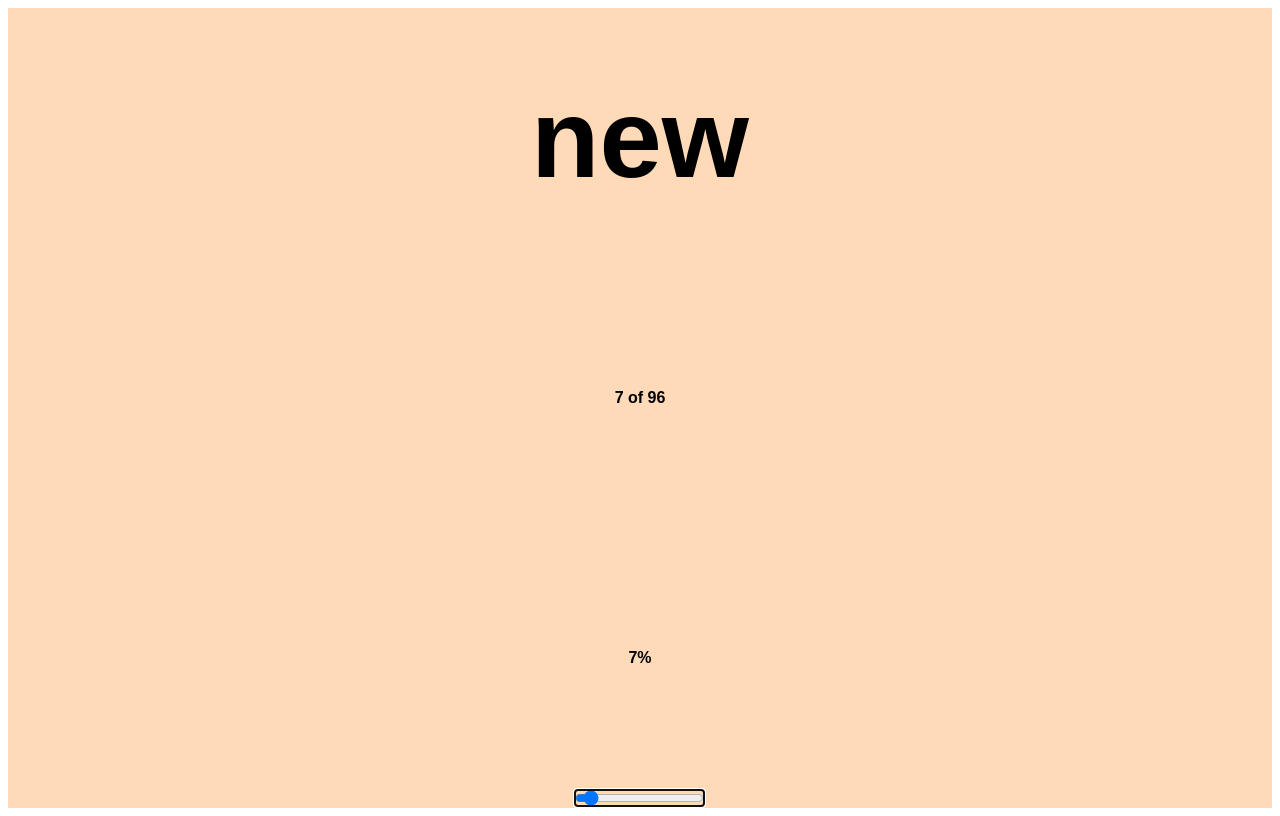
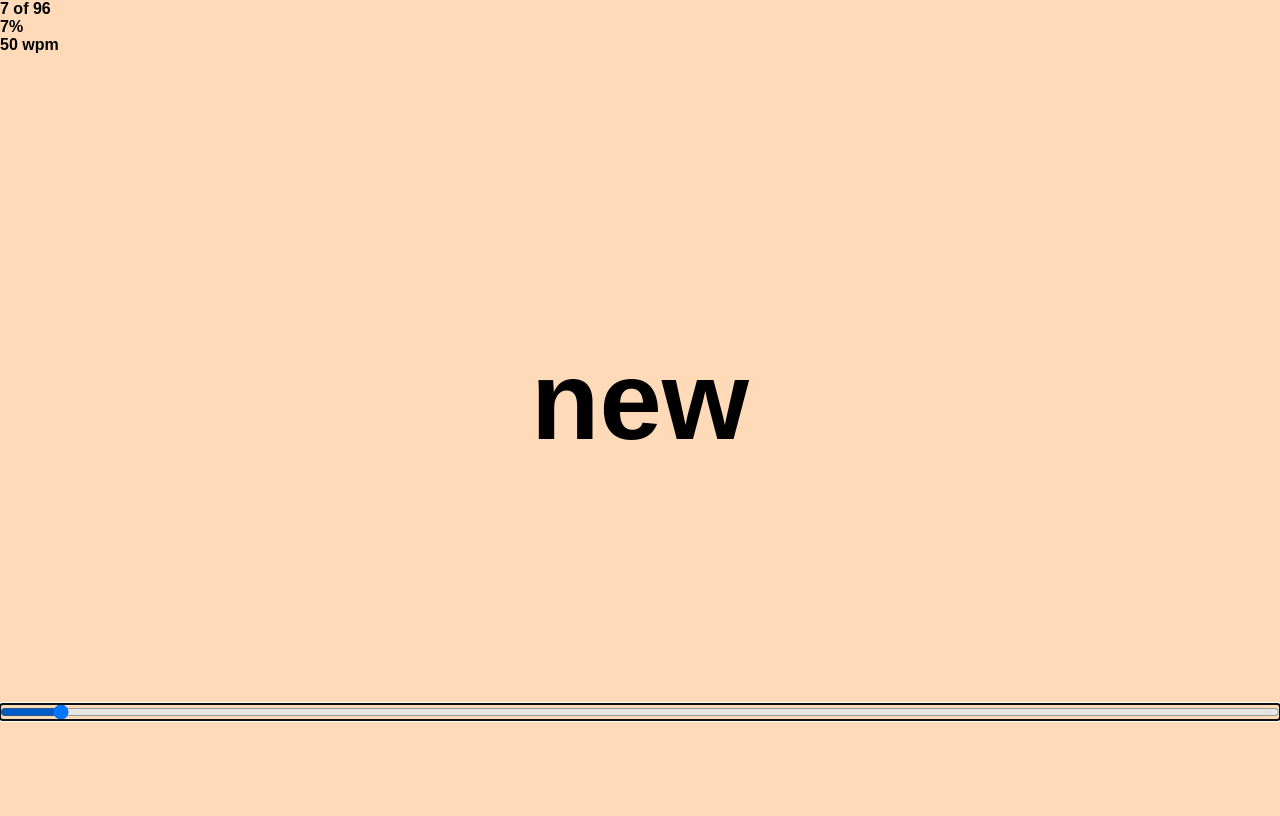
Before and after one commit to skypotatoes/fastreader, a React (Create React App) app: page / in a window 1280 px wide. Built offline with nearby package versions, Linux system fonts and the light colour scheme.

Commit message:
css and pause

```diff
--- a/public/index.html
+++ b/public/index.html
@@ -5,17 +5,7 @@
     <title>FastReader</title>
   </head>
   <body>
-    <noscript>You need to enable JavaScript to run this app.</noscript>
-    <div id="root"></div>
-    <!--
-      This HTML file is a template.
-      If you open it directly in the browser, you will see an empty page.
 
-      You can add webfonts, meta tags, or analytics to this file.
-      The build step will place the bundled scripts into the <body> tag.
-
-      To begin the development, run `npm start` or `yarn start`.
-      To create a production bundle, use `npm run build` or `yarn build`.
-    -->
+    <div id="root"><noscript>You need to enable JavaScript to run this app.</noscript></div>
   </body>
 </html>
--- a/src/App.css
+++ b/src/App.css
@@ -1,25 +1,45 @@
-div {
+body{
+  margin:0;
+  padding:0;
+  background-color: peachpuff;
+position:relative;
+  height: 100vh;
+  width: 100vw;
   font-family: Arial Rounded MT Bold, Arial, sans-serif;
 font-weight: bold;
-  display: flex;
-  flex-direction: column;
-  align-items: center;
-  justify-content: center;
-  height: 100vh;
-  background-color: peachpuff;
-
 }
 
-div.bam {
 
+root{
+  height:100vh;
+}
+
+label {
+  position:absolute;
+  height: 100vh;
+  width: 100vw;
+}
+
+.slider {
+  padding:0;
+  margin:0;
+position: absolute;
+width: 100%;
+bottom:10%;
+}
+
+.bam {
+ width:100%;
+ text-align: center;
+ position: absolute;               /* 2 */
+ top: 50%;                         /* 3 */
+
+ transform: translate(0, -50%);
   font-size: 112px;
+
 }
 
 div.stats {
 
     font-size: 40px;
 }
-
-div.slider {
-  width:50%;
-}
--- a/src/Progress.js
+++ b/src/Progress.js
@@ -2,10 +2,23 @@
 
 function Progress(props){
 //display current word out of total words
-const {wordIndex, words} =props
+const {wordIndex, words,speed,pause} =props
+console.log(pause)
+let pauseIndicator=""
+if(pause){
+    pauseIndicator="Paused"
+}
+
+if(!pause){
+    pauseIndicator=""
+}
+
 return (<>
     <div className="tokenTracker">{wordIndex+1} of {words.length+1}</div>
     <div className="percentageComplete">{Math.trunc(100*((wordIndex+1)/(words.length+1)))}%</div>
+    <div className="speed">{speed} wpm</div>
+    <div className="pause"> {pauseIndicator} </div>
+
     </>);
 }
 
--- a/src/SpeedSlider.js
+++ b/src/SpeedSlider.js
@@ -32,7 +32,7 @@
   return (
     <div>
       <Typewriter text={textFile} speed={speed} pause={pause} />
-      <input id='slider' className="slider" type="range" min="0" max="800" value={speed} step="50" autoFocus="on" onChange={handleChange} onKeyDown={handleKeyPress} />
+      <input id='slider' className="slider" type="range" marks="true" min="0" max="1200" value={speed} step="50"  autoFocus="on" onChange={handleChange} onKeyDown={handleKeyPress} />
     </div>
   );
 }
--- a/src/Typewriter.js
+++ b/src/Typewriter.js
@@ -59,7 +59,7 @@
 
 
   //return the displayed text in a div element
-  return <><div className="bam">{displayedText}</div> <Progress wordIndex={wordIndex} words={words} /> </>;
+  return <><div className="bam">{displayedText}</div> <Progress wordIndex={wordIndex} words={words} speed={speed} pause={pause}/> </>;
 }
 
 export default Typewriter;
```
